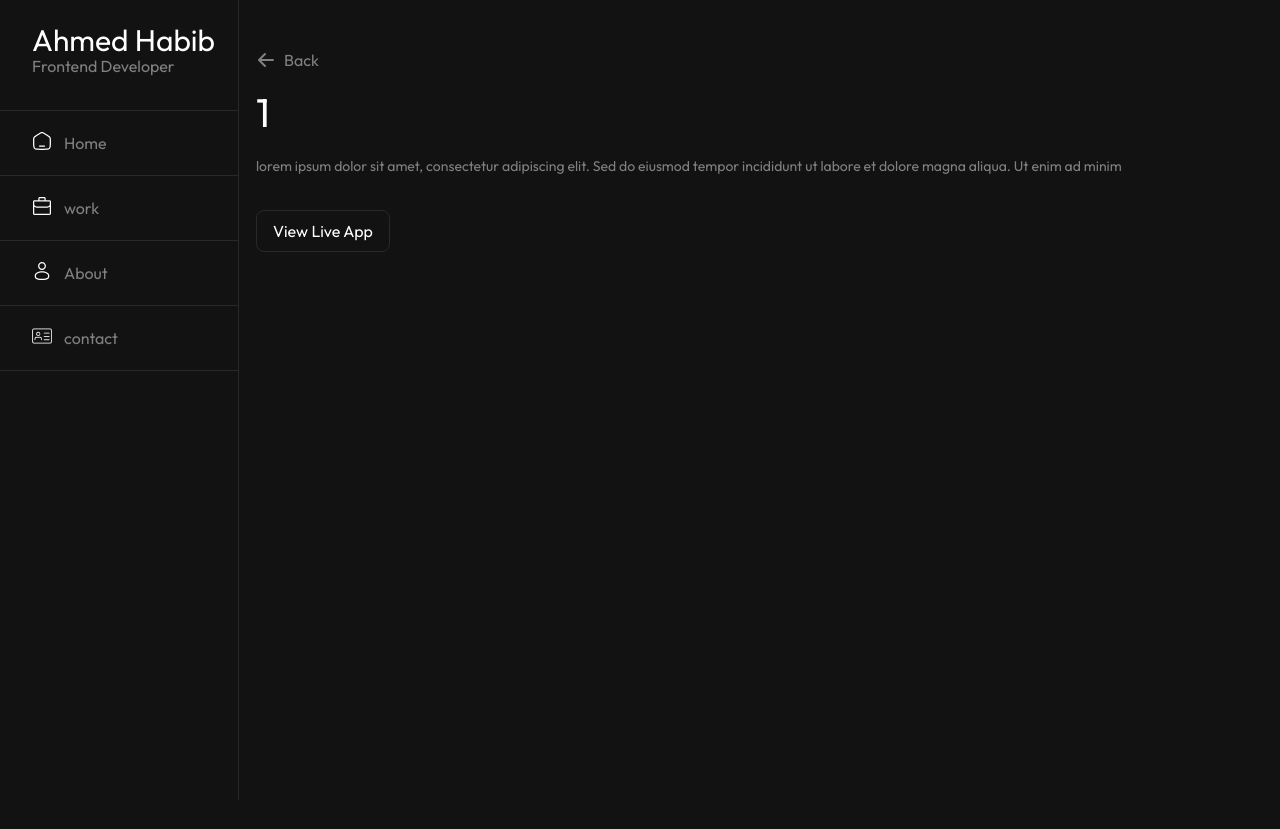
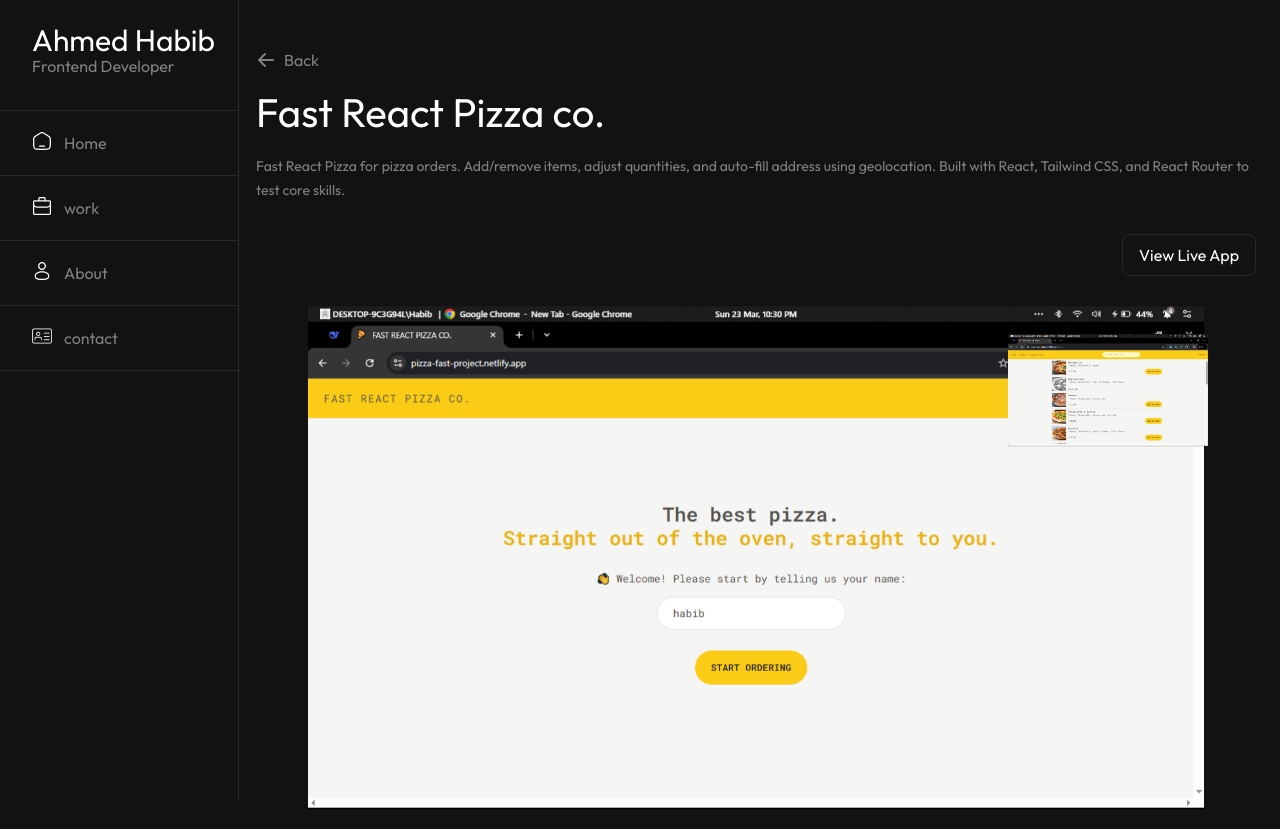
Before and after one commit to Ahmedhabib55/habib_Portfolio, a Next.js app: page /work/1 in a window 1280 px wide. Before the commit the page ends 800 px from the top, so only its background shows below. Built offline with nearby package versions, Linux system fonts and the light colour scheme.

Commit message:
feat: make a work page with animation

```diff
--- a/components/shared/FeaturedWorkCard.tsx
+++ b/components/shared/FeaturedWorkCard.tsx
@@ -9,9 +9,9 @@ interface FeaturedWorkCardProps {
   img: string;
 }
 
-function FeaturedWorkCard({ title, type, img }: FeaturedWorkCardProps) {
+function FeaturedWorkCard({ id, title, type, img }: FeaturedWorkCardProps) {
   return (
-    <Link href={`/work/${title}`}>
+    <Link href={`/work/${id}`}>
       <article className="group w-[270px] min-w-[200px] flex-1 overflow-hidden ">
         <div className="h-[220px] w-full overflow-hidden rounded-md">
           <Image
@@ -24,7 +24,7 @@ function FeaturedWorkCard({ title, type, img }: FeaturedWorkCardProps) {
         </div>
         <div className="my-4">
           <p className="mb-2 text-sm text-gray-400">{type}</p>
-          <h3 className="h3-normal text-white transition-colors duration-300 group-hover:text-primary-500">
+          <h3 className="h3-normal group-hover:text-primary-500 text-white transition-colors duration-300">
             {title}
           </h3>
         </div>
--- a/constants/index.ts
+++ b/constants/index.ts
@@ -64,24 +64,28 @@ experience.`,
 
 export const FeaturedWorkData = [
   {
-    id: 1,
-    img: "/assets/images/featured-work-1.png",
+    id: "1",
+    img: "/assets/images/pizza_home.png",
+    mobileImg: "/assets/images/fastPizza.png",
     type: "E-commerce",
-    title: "ShopEase",
+    demo_link: "https://pizza-fast-project.netlify.app",
+    title: "Fast React Pizza co.",
     description:
-      "ShopEase is a digital platform that connects businesses with customers, making it easier to find and book products.",
+      "Fast React Pizza for pizza orders. Add/remove items, adjust quantities, and auto-fill address using geolocation. Built with React, Tailwind CSS, and React Router to test core skills.",
   },
   {
-    id: 2,
+    id: "2",
     img: "/assets/images/featured-work-2.png",
+    mobileImg: "/assets/images/fastPizza.png",
     type: "Social Media",
     title: "ConnectHub",
     description:
       "ConnectHub is a social media platform that connects people with their friends and family.",
   },
   {
-    id: 3,
+    id: "3",
     img: "/assets/images/featured-work-3.png",
+    mobileImg: "/assets/images/fastPizza.png",
     type: "Health & Fitness",
     title: "FitTrack",
     description:
--- a/src/app/(root)/(home)/page.tsx
+++ b/src/app/(root)/(home)/page.tsx
@@ -14,6 +14,7 @@ const page = () => {
           width={120}
           height={150}
           className="rounded-lg object-cover "
+          priority
         />
 
         <Link
--- /dev/null
+++ b/src/app/(root)/work/[id]/page.tsx
@@ -0,0 +1,64 @@
+import AnimatedButton from "@/components/shared/AnimatedButton";
+import BackButton from "@/components/shared/BackButton";
+import HeaderOne from "@/components/shared/HeaderOne";
+import React from "react";
+import { FeaturedWorkData } from "@/constants";
+import Image from "next/image";
+
+interface WorkPageProps {
+  params: Promise<{ id: string }>;
+}
+
+const page = async ({ params }: WorkPageProps) => {
+  const { id } = await params;
+  const projectDetails = FeaturedWorkData.find((project) => project.id === id);
+
+  if (!projectDetails) {
+    return <div className="mx-auto mt-14">Project not found</div>;
+  }
+
+  return (
+    <div className="flex h-full flex-col space-y-8">
+      <BackButton />
+      <div>
+        <HeaderOne text={projectDetails.title} />
+
+        <p className="text-light-gray text-sm leading-6">
+          {projectDetails.description}
+        </p>
+        <div className="text-right">
+          <AnimatedButton
+            text="View Live App"
+            className="mt-8"
+            href={projectDetails.demo_link}
+          />
+        </div>
+
+        <div className="relative mt-6 flex w-full justify-center">
+          <div className="animate-slide-right mx-auto w-full max-w-4xl opacity-0">
+            <Image
+              src={projectDetails.img}
+              alt="Project on desktop"
+              width={1200}
+              height={675}
+              className="h-auto w-full object-contain"
+              priority
+            />
+          </div>
+
+          <div className="animate-slide-up animation-delay-500 absolute right-0 top-0 w-1/4 translate-y-1/4 opacity-0 md:right-4 md:w-1/5 lg:right-12">
+            <Image
+              src={projectDetails.mobileImg || projectDetails.img}
+              alt="Project on mobile"
+              width={375}
+              height={750}
+              className="h-auto w-full object-contain"
+            />
+          </div>
+        </div>
+      </div>
+    </div>
+  );
+};
+
+export default page;
--- a/src/app/(root)/work/[name]/page.tsx
+++ /dev/null
@@ -1,28 +0,0 @@
-import AnimatedButton from "@/components/shared/AnimatedButton";
-import BackButton from "@/components/shared/BackButton";
-import HeaderOne from "@/components/shared/HeaderOne";
-import React from "react";
-
-interface WorkPageProps {
-  params: Promise<{ name: string }>;
-}
-const page = async ({ params }: WorkPageProps) => {
-  const { name } = await params;
-  return (
-    <div className="flex h-full flex-col  space-y-8">
-      <BackButton />
-      <div>
-        <HeaderOne text={name} />
-
-        <p className="text-sm leading-6 text-light-gray">
-          lorem ipsum dolor sit amet, consectetur adipiscing elit. Sed do
-          eiusmod tempor incididunt ut labore et dolore magna aliqua. Ut enim ad
-          minim
-        </p>
-        <AnimatedButton text="View Live App" className="mt-8" />
-      </div>
-    </div>
-  );
-};
-
-export default page;
--- a/src/app/globals.css
+++ b/src/app/globals.css
@@ -228,3 +228,48 @@ input:-webkit-autofill:active {
     transform: translateY(0);
   }
 }
+
+@keyframes slideRight {
+  0% {
+    transform: translateX(-100px);
+    opacity: 0;
+  }
+  100% {
+    transform: translateX(0);
+    opacity: 1;
+  }
+}
+
+@keyframes slideUp {
+  0% {
+    transform: translateY(50px) translateX(0);
+    opacity: 0;
+  }
+  100% {
+    transform: translateY(25%) translateX(0); /* Keep the 25% upward translation */
+    opacity: 1;
+  }
+}
+
+/* Animation utility classes */
+.animate-slide-right {
+  animation: slideRight 0.8s ease-out forwards;
+}
+
+.animate-slide-up {
+  animation: slideUp 0.8s ease-out forwards;
+}
+
+/* Animation delay utility */
+.animation-delay-500 {
+  animation-delay: 0.5s;
+}
+
+/* Add more delay classes if needed */
+.animation-delay-300 {
+  animation-delay: 0.3s;
+}
+
+.animation-delay-700 {
+  animation-delay: 0.7s;
+}
--- a/tailwind.config.ts
+++ b/tailwind.config.ts
@@ -37,9 +37,19 @@ const config: Config = {
           from: { opacity: "0", transform: "translate3d(0, 100%, 0)" },
           to: { opacity: "1", transform: "translate3d(0, 0, 0)" },
         },
+        slideRight: {
+          "0%": { transform: "translateX(-100px)", opacity: "0" },
+          "100%": { transform: "translateX(0)", opacity: "1" },
+        },
+        slideUp: {
+          "0%": { transform: "translateY(50px) translateX(0)", opacity: "0" },
+          "100%": { transform: "translateY(25%) translateX(0)", opacity: "1" },
+        },
       },
       animation: {
         fadeInUp: "fadeInUp 0.6s ease-out",
+        "slide-right": "slideRight 0.8s ease-out forwards",
+        "slide-up": "slideUp 0.8s ease-out forwards",
       },
     },
   },
```
Also changed, not shown: public/assets/images/fastPizza.png (added), public/assets/images/pizza_home.png (added).
